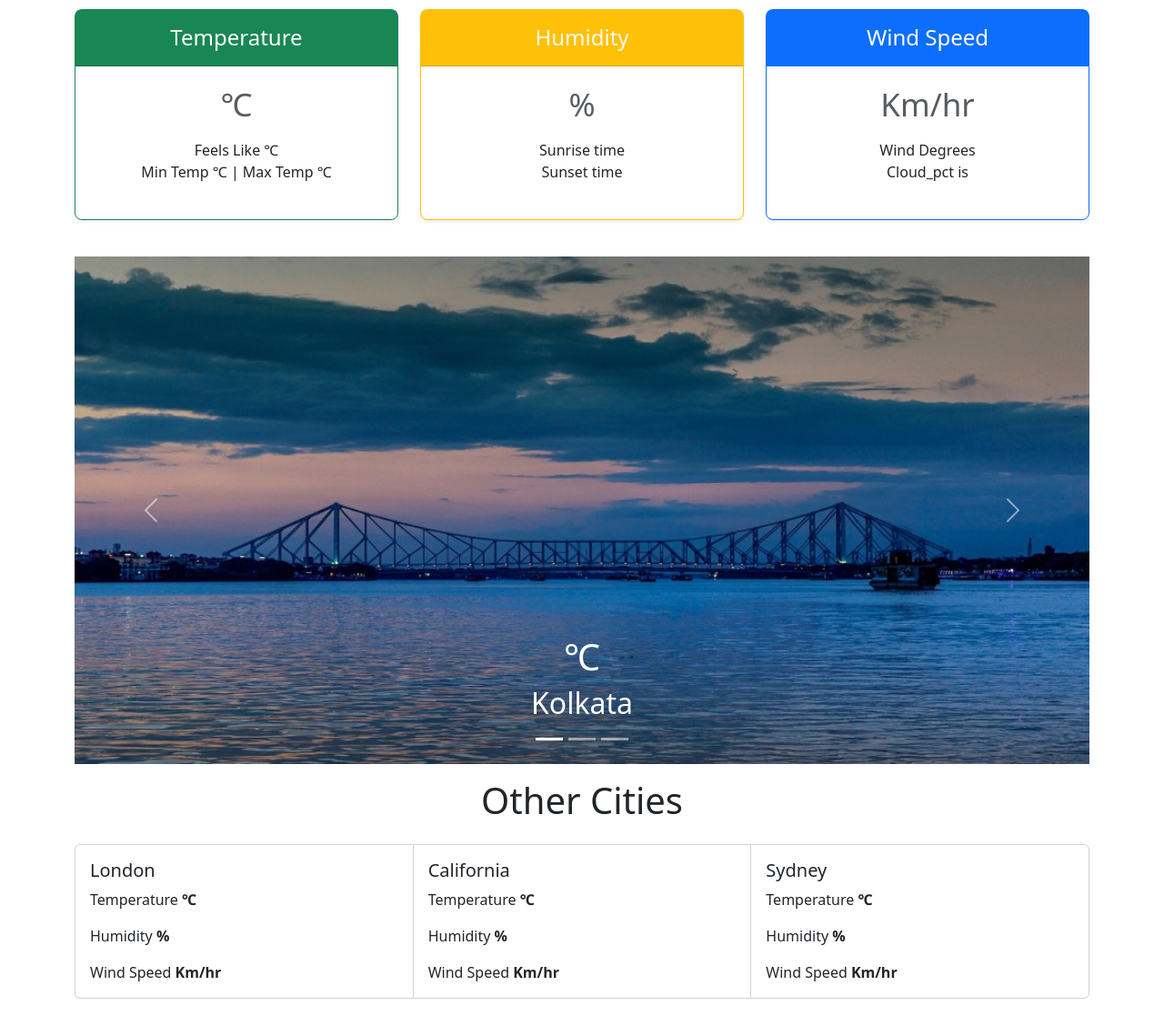
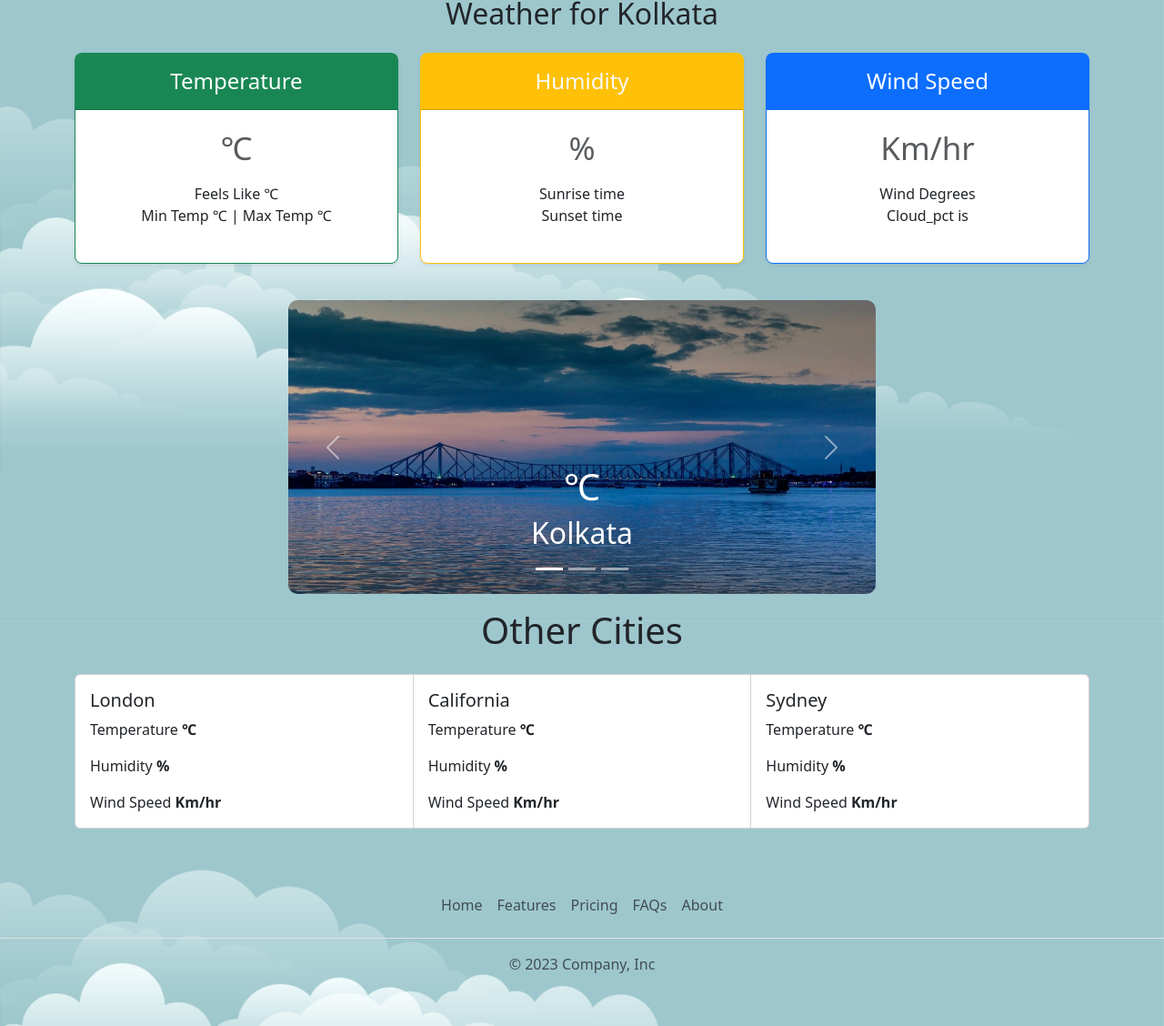
Before and after one commit to mdrakesh24/WeatherCast, a plain HTML site: page index.html in a window 1280 px wide. Shown: the part 170-1298 px from the top of the page at 91% size. Drawn offline with nearby package versions, Linux system fonts and the light colour scheme; no server answers.

Commit message:
Update index.html

```diff
--- a/index.html
+++ b/index.html
@@ -6,13 +6,9 @@
     <title>WeatherCast</title>
     <link href="https://cdn.jsdelivr.net/npm/bootstrap@5.3.0-alpha1/dist/css/bootstrap.min.css" rel="stylesheet" integrity="sha384-GLhlTQ8iRABdZLl6O3oVMWSktQOp6b7In1Zl3/Jr59b6EGGoI1aFkw7cmDA6j6gD" crossorigin="anonymous">
     <script src='https://kit.fontawesome.com/a076d05399.js' crossorigin='anonymous'></script>
+    <link rel="stylesheet" href="index.css">
   </head>
-  <style>
-    .middle{
-      display: flex;
-      justify-content: center;
-    }
-  </style>
+
   <body>
     <!-- Navbar -->
     <nav class="navbar navbar-expand-lg bg-body-tertiary" data-bs-theme="dark">
@@ -48,14 +44,14 @@
         </div>
       </nav>
 
-      <div class="container my-3">
+      <div class="container my-5">
         <div class="middle">
           <form class="d-flex flex-row" role="search">
             <input id="city" class="form-control me-2" type="search" placeholder="Enter City" aria-label="Search" style="background-color: rgba(181, 221, 237, 0.537);">
             <button class="btn btn-outline-success" type="submit" id="submit">Search</button>
           </form>
         </div>
-        <h2 class="my-3 text-center">Weather for <span id="cityName"></span></h2>
+        <h2 class="my-4 text-center">Weather for <span id="cityName"></span></h2>
         <div class="row row-cols-1 row-cols-md-3 mb-3 text-center">
           <div class="col">
             <div class="card mb-4 rounded-3 shadow-sm border-success">
@@ -105,6 +101,7 @@
           </div>
         </div>
 
+        <div class="container hehe">
           <div id="carouselExampleCaptions" class="carousel slide">
             <div class="carousel-indicators">
               <button type="button" data-bs-target="#carouselExampleCaptions" data-bs-slide-to="0" class="active" aria-current="true" aria-label="Slide 1"></button>
@@ -127,7 +124,7 @@
                 </div>
               </div>
               <div class="carousel-item">
-              <img src="./image/img3.jpg" class="d-block w-100" alt="...">
+                <img src="./image/img3.jpeg" class="d-block w-100" alt="...">
                 <div class="carousel-caption d-none d-md-block">
                   <h1><span id="mumtemp"></span> &#8451;</h1>
                   <h2>Mumbai</h2>
@@ -142,6 +139,9 @@
               <span class="carousel-control-next-icon" aria-hidden="true"></span>
               <span class="visually-hidden">Next</span>
             </button>
+          </div>
+
+
         </div>
 
         <h2 class="display-6 text-center mb-4 my-3">Other Cities</h2>
@@ -176,6 +176,16 @@
           </div>
         </div>
       </div>
+      <footer class="py-3 my-4">
+        <ul class="nav justify-content-center border-bottom pb-3 mb-3">
+          <li class="nav-item"><a href="#" class="nav-link px-2 text-body-secondary">Home</a></li>
+          <li class="nav-item"><a href="#" class="nav-link px-2 text-body-secondary">Features</a></li>
+          <li class="nav-item"><a href="#" class="nav-link px-2 text-body-secondary">Pricing</a></li>
+          <li class="nav-item"><a href="#" class="nav-link px-2 text-body-secondary">FAQs</a></li>
+          <li class="nav-item"><a href="#" class="nav-link px-2 text-body-secondary">About</a></li>
+        </ul>
+        <p class="text-center text-body-secondary">© 2023 Company, Inc</p>
+      </footer>
     <script src="script.js"></script>
     <script src="https://cdn.jsdelivr.net/npm/bootstrap@5.3.0-alpha1/dist/js/bootstrap.bundle.min.js" integrity="sha384-w76AqPfDkMBDXo30jS1Sgez6pr3x5MlQ1ZAGC+nuZB+EYdgRZgiwxhTBTkF7CXvN" crossorigin="anonymous"></script>
   </body>
```
Lines whose indentation alone changed are shown as unchanged.
